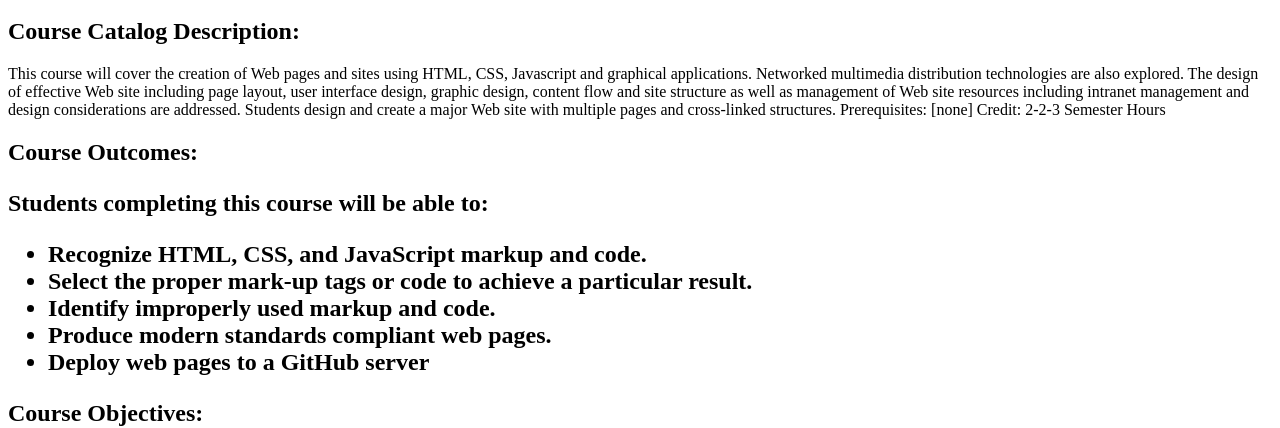
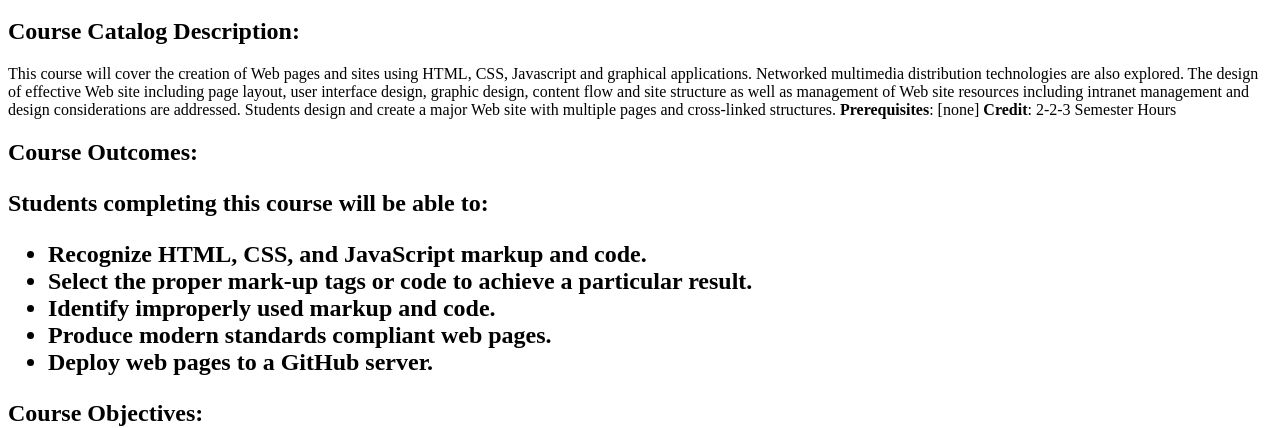
Before and after one commit to robowango/laab2, a plain HTML site: page index.html in a window 1280 px wide. Shown: the part 310-738 px from the top of the page. Drawn offline with Linux system fonts and the light colour scheme.

Commit message:
Update index.html

```diff
--- a/index.html
+++ b/index.html
@@ -13,15 +13,15 @@
   <h2>Lecture Days, Time and Place:</h2>
   <p>Tuesday 6:25pm to 9:05pm, On Canvas</p>
   <h2>Course Catalog Description:</h2>
-  <p>This course will cover the creation of Web pages and sites using HTML, CSS, Javascript and graphical applications. Networked multimedia distribution technologies are also explored. The design of effective Web site including page layout, user interface design, graphic design, content flow and site structure as well as management of Web site resources including intranet management and design considerations are addressed. Students design and create a major Web site with multiple pages and cross-linked structures. Prerequisites: [none] Credit: 2-2-3 Semester Hours</p>
-  <h2>Course Outcomes:<h2>
+  <p>This course will cover the creation of Web pages and sites using HTML, CSS, Javascript and graphical applications. Networked multimedia distribution technologies are also explored. The design of effective Web site including page layout, user interface design, graphic design, content flow and site structure as well as management of Web site resources including intranet management and design considerations are addressed. Students design and create a major Web site with multiple pages and cross-linked structures. <strong>Prerequisites</strong>: [none] <strong>Credit</strong>: 2-2-3 Semester Hours</p>
+  <h2>Course Outcomes: <h2>
   <p>Students completing this course will be able to:</p>
   <ul>
     <li>Recognize HTML, CSS, and JavaScript markup and code.</li>
     <li>Select the proper mark-up tags or code to achieve a particular result.</li>
     <li>Identify improperly used markup and code.</li>
     <li>Produce modern standards compliant web pages.</li>
-    <li>Deploy web pages to a GitHub server</li>
+    <li>Deploy web pages to a GitHub server. </li>
   </ul>
   <h2>Course Objectives:</h2>
   <p>At the conclusion of this course, each successful student will able to:</p>
```
